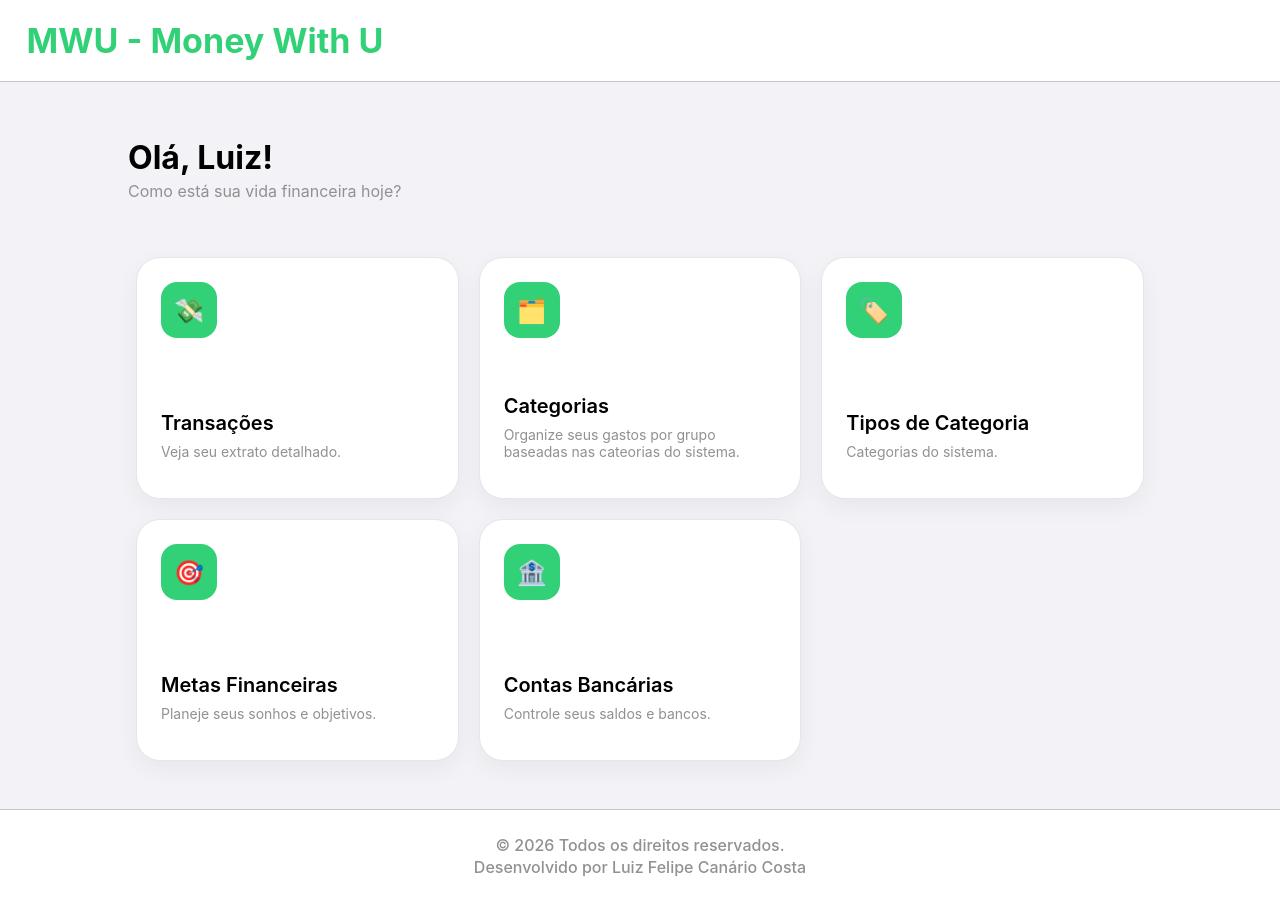
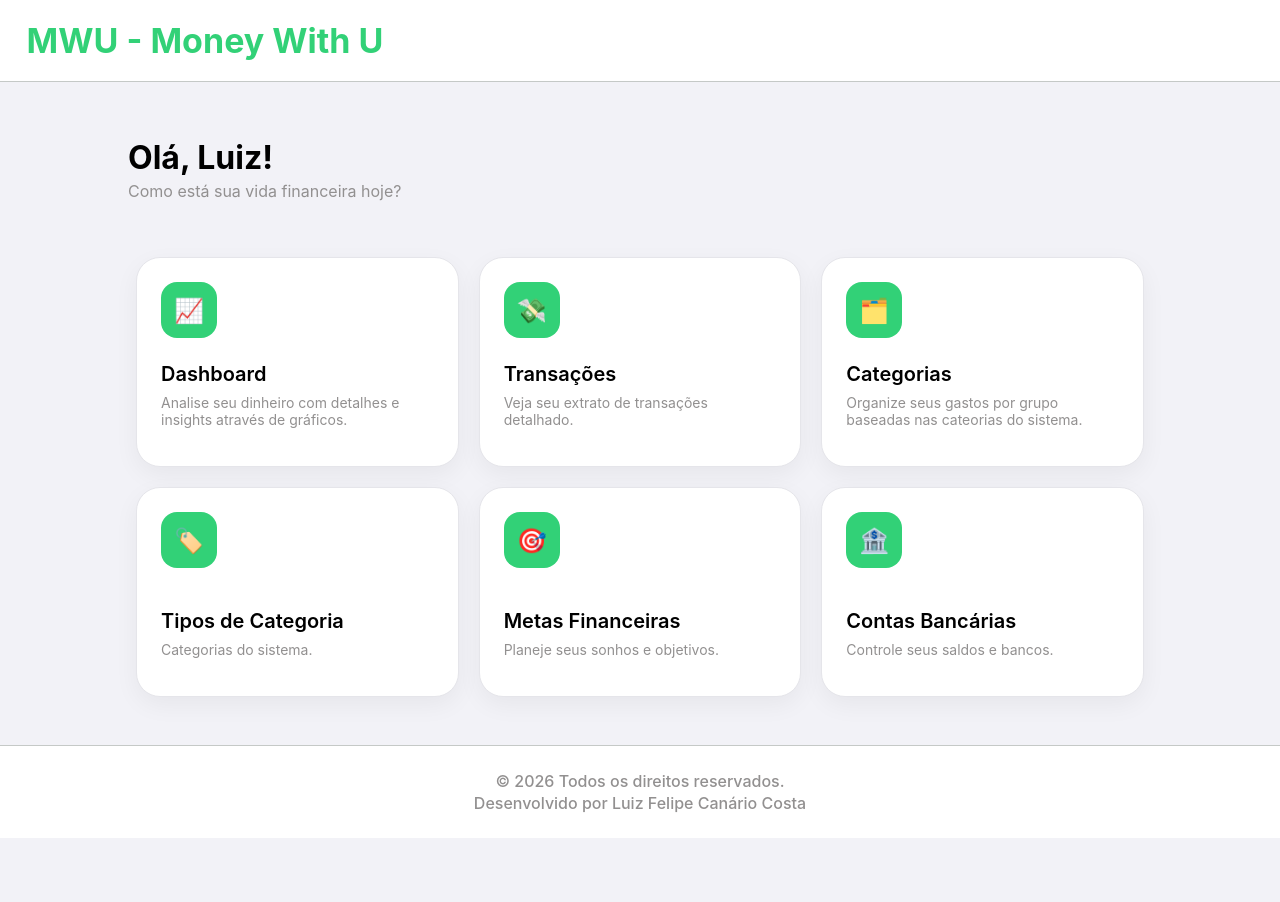
Before and after one commit to LuizzFelipe0/MWU_frontend, a React (Vite) app: page / in a window 1280 px wide. After the commit the page ends 838 px from the top, so only its background shows below. Built offline with nearby package versions, Linux system fonts and the light colour scheme; no server answers.

Commit message:
Add dashboard button

```diff
--- a/src/pages/Home/index.tsx
+++ b/src/pages/Home/index.tsx
@@ -13,13 +13,21 @@ interface MenuItem {
 const menuItems: MenuItem[] = [
   {
     id: 1,
+    title: 'Dashboard',
+    description:
+      'Analise seu dinheiro com detalhes e insights através de gráficos.',
+    path: '/dashboard',
+    icon: '📈',
+  },
+  {
+    id: 2,
     title: 'Transações',
-    description: 'Veja seu extrato detalhado.',
+    description: 'Veja seu extrato de transações detalhado.',
     path: '/transactions',
     icon: '💸',
   },
   {
-    id: 2,
+    id: 3,
     title: 'Categorias',
     description:
       'Organize seus gastos por grupo baseadas nas cateorias do sistema.',
@@ -27,27 +35,27 @@ const menuItems: MenuItem[] = [
     icon: '🗂️',
   },
   {
-    id: 3,
+    id: 4,
     title: 'Tipos de Categoria',
     description: 'Categorias do sistema.',
     path: '/category/types',
     icon: '🏷️',
   },
-
   {
-    id: 4,
+    id: 5,
     title: 'Metas Financeiras',
     description: 'Planeje seus sonhos e objetivos.',
     path: '/goals',
     icon: '🎯',
   },
   {
-    id: 5,
+    id: 6,
     title: 'Contas Bancárias',
     description: 'Controle seus saldos e bancos.',
     path: '/accounts',
     icon: '🏦',
   },
+
 ];
 
 const HomePage: React.FC = () => {
--- a/src/pages/Home/styles.ts
+++ b/src/pages/Home/styles.ts
@@ -4,7 +4,7 @@ export const HomeContainer = styled.div`
   display: flex;
   flex-direction: column;
   width: 100%;
-  max-width: 64rem; /* ~1024px */
+  max-width: 64rem;
   margin: 0 auto;
 `;
 
@@ -52,14 +52,14 @@ export const CarouselWrapper = styled.div`
 
 export const MenuCard = styled.div`
   /* Estilo do Card iOS */
-  min-width: 16rem; /* Garante o aspecto de card no mobile */
+  min-width: 14rem;
   background: #fff;
-  border-radius: 1.5rem; /* 24px - Bem arredondado estilo Apple */
+  border-radius: 24px;
   padding: 1.5rem;
   display: flex;
   flex-direction: column;
   justify-content: space-between;
-  height: 12rem;
+  height: 10rem;
 
   scroll-snap-align: center;
   border: 0.0625rem solid #e5e5ea;
```
